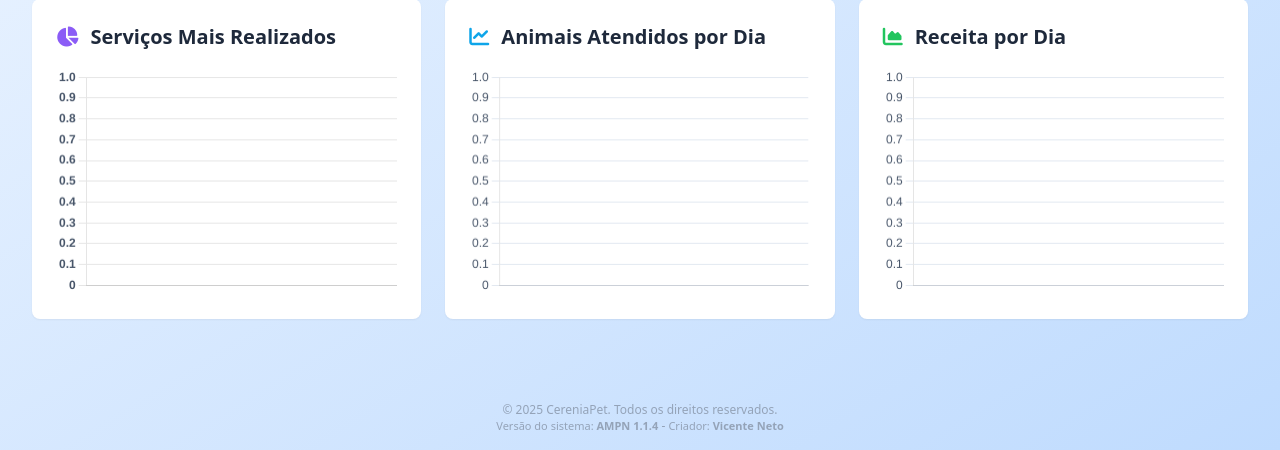
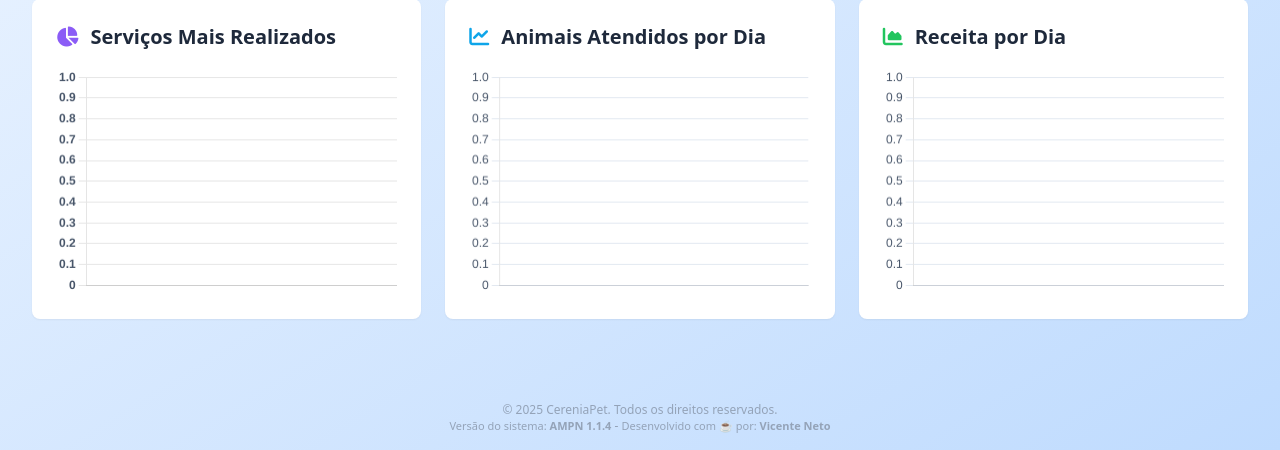
Before and after one commit to VicenteNeto21/hvtpetshop, a PHP site: page /dashboard/indicadores.php in a window 1280 px wide. Shown: the part 350-800 px from the top of the page. Run offline with PHP 8.4, Linux system fonts and the light colour scheme; the visitor is signed in with stand-in values (Sample User, id 1); data that the repository does not hold is empty; some libraries are stand-ins or nearby versions.

Commit message:
Update: apagando rodapé antigo, atualizado dados do footer para adicionar (☕)

```diff
--- a/components/footer.php
+++ b/components/footer.php
@@ -1,5 +1,5 @@
 <footer class="w-full py-4 text-center text-slate-400 text-xs mt-8">
     &copy; <?= date("Y"); ?> CereniaPet. Todos os direitos reservados.<br>
     <span class="text-[11px]">Versão do sistema: <strong>AMPN 1.1.4</strong></span> -
-    <span class="text-[11px]">Criador: <strong>Vicente Neto</strong></span>
+    <span class="text-[11px]">Desenvolvido com ☕ por: <strong>Vicente Neto</strong></span>
 </footer>
```
Also changed, not shown: dados.php (deleted).
